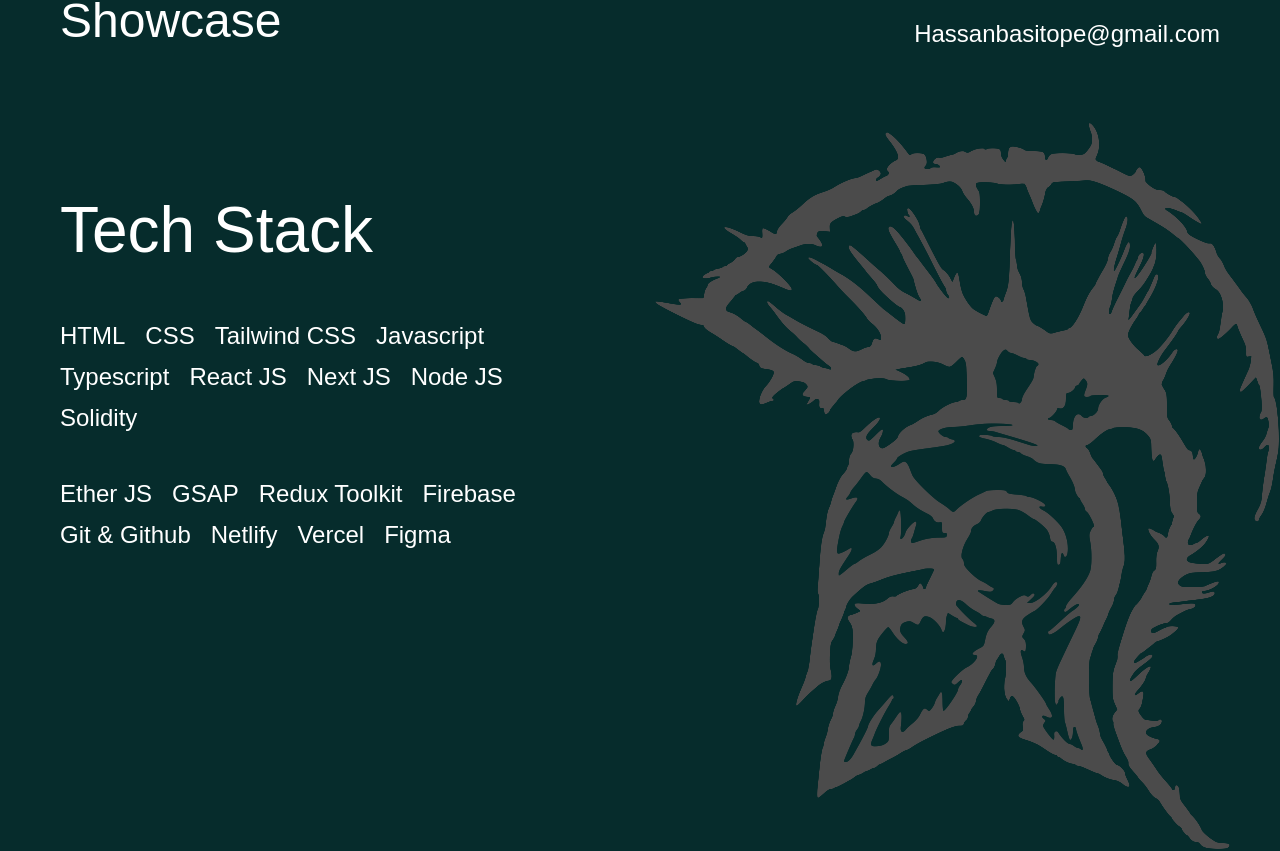
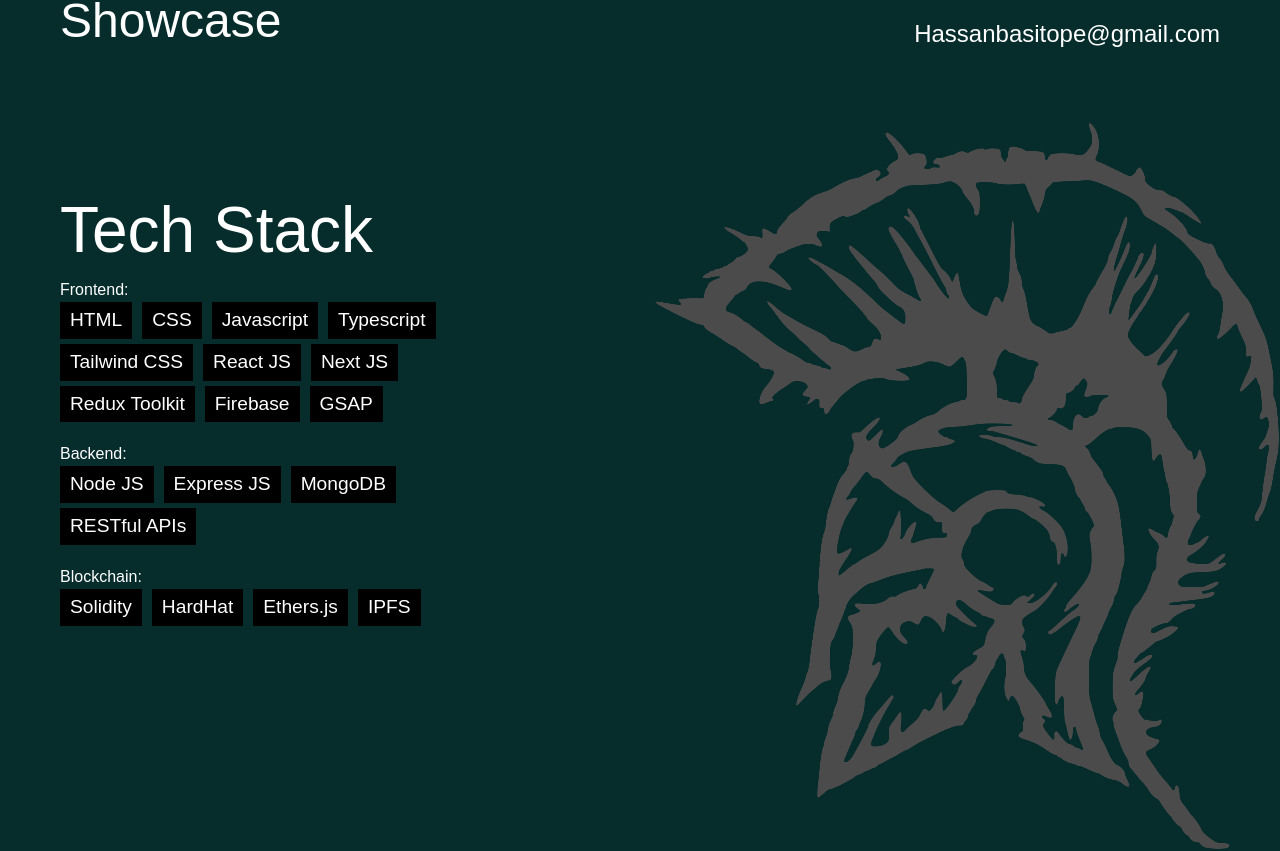
Before and after one commit to Basit46/portfolio_v2, a React (Vite) app: page / in a window 1280 px wide. Shown: the part 718-1569 px from the top of the page. Built offline with nearby package versions, Linux system fonts and the light colour scheme; a web font is replaced by a local one.

Commit message:
styles: updated styles

```diff
--- a/src/components/About.tsx
+++ b/src/components/About.tsx
@@ -1,33 +1,8 @@
-import { useEffect, useRef } from "react";
 import sparta from "../assets/logo.png";
-import { gsap } from "gsap";
 
 const About = () => {
-  const aboutTexts = useRef<any>([]);
-  const aboutSection = useRef(null);
-
-  useEffect(() => {
-    gsap.fromTo(
-      aboutTexts.current,
-      {
-        opacity: 0,
-        y: "50%",
-      },
-      {
-        opacity: 1,
-        y: 0,
-        duration: 1,
-        stagger: 0.1,
-        scrollTrigger: {
-          trigger: aboutSection.current,
-          start: "top center",
-        },
-      }
-    );
-  }, []);
   return (
     <div
-      ref={aboutSection}
       id="about"
       className="about relative mt-[50px] min-h-[100vh] w-full px-[20px] vsm:px-[40px] xmd:px-[60px] pt-[50px]"
     >
@@ -35,44 +10,43 @@
         <img className="sparta object-cover" src={sparta} alt="sparta_Img" />
       </div>
 
-      <h1
-        ref={(el) => aboutTexts.current.push(el)}
-        className="font-braah text-[4rem]"
-      >
-        Tech Stack
-      </h1>
-      {/* <div className="w-full xl:w-[50%]">
-        <p
-          ref={(el) => aboutTexts.current.push(el)}
-          className="text-[1.8rem] w-fit "
-        >
-          Transforming Vision into Reality: Elevating User Experiences Through
-          Innovative Frontend Development. Let's Collaborate to Create Web
-          Solutions that Captivate, Engage, and Inspire.
-        </p>
-      </div> */}
+      <h1 className="font-braah text-[4rem]">Tech Stack</h1>
 
-      <ul ref={(el) => aboutTexts.current.push(el)}>
+      <div>
+        <h1>Frontend:</h1>
+        <ul>
           <li>HTML</li>
           <li>CSS</li>
-        <li>Tailwind CSS</li>
           <li>Javascript</li>
           <li>Typescript</li>
+          <li>Tailwind CSS</li>
           <li>React JS</li>
           <li>Next JS</li>
-        <li>Node JS</li>
-        <li>Solidity</li>
-      </ul>
-      <ul ref={(el) => aboutTexts.current.push(el)}>
-        <li>Ether JS</li>
-        <li>GSAP</li>
           <li>Redux Toolkit</li>
           <li>Firebase</li>
-        <li>Git & Github</li>
-        <li>Netlify</li>
-        <li>Vercel</li>
-        <li>Figma</li>
+          <li>GSAP</li>
         </ul>
+      </div>
+
+      <div>
+        <h1>Backend:</h1>
+        <ul>
+          <li>Node JS</li>
+          <li>Express JS</li>
+          <li>MongoDB</li>
+          <li>RESTful APIs</li>
+        </ul>
+      </div>
+
+      <div>
+        <h1>Blockchain:</h1>
+        <ul>
+          <li>Solidity</li>
+          <li>HardHat</li>
+          <li>Ethers.js</li>
+          <li>IPFS</li>
+        </ul>
+      </div>
     </div>
   );
 };
--- a/src/components/Footer.tsx
+++ b/src/components/Footer.tsx
@@ -21,8 +21,8 @@
       <div className="mt-[50px] vsm:mt-[100px] xmd:mt-0 vsm:flex justify-between">
         <p className="text-[1.6rem] mb-[20px] vsm:mb-0">
           Basit
-          <span className="text-[red] text-[0.9rem]">
-            .css.tsx.jsx.idan.dev
+          <span className="text-[gold] text-[0.9rem]">
+            @ {new Date().getFullYear()}
           </span>
         </p>
         <div className="flex gap-[20px]">
--- a/src/data/projectsData.ts
+++ b/src/data/projectsData.ts
@@ -87,8 +87,8 @@
     id: 5,
     img: bookmarker,
     title: "Online Bookmarker",
-    desc: "An online bookmarker where you can save different things from different sources",
-    site: "https://online-bookmarker.netlify.app/",
-    github: "https://github.com/Basit46/Online-Bookmarker",
+    desc: "A dynamic bookmarking tool that lets you organize and access your favorite online content, with intuitive category creation, robust security measures, and cross-device synchronization.",
+    site: "https://cleanbookmarker.vercel.app/",
+    github: "https://github.com/Basit46/bookmarker",
   },
 ];
--- a/src/index.css
+++ b/src/index.css
@@ -13,10 +13,13 @@
     @apply text-[2rem] md:text-[1.4rem] cursor-pointer hover:text-blue-600 duration-500;
   }
   .about ul {
-    @apply flex flex-wrap gap-x-[20px] gap-y-[5px] w-full vsm:w-[80%] xmd:w-[40%] mt-[40px];
+    @apply flex flex-wrap gap-x-[10px] gap-y-[5px] w-full vsm:w-[80%] xmd:w-[40%] mb-[20px];
+  }
+  .about ul h1 {
+    @apply block;
   }
   .about li {
-    @apply text-[1.3rem] vsm:text-[1.5rem];
+    @apply bg-black px-[10px] py-[4px] text-[1.3rem] vsm:text-[1.2rem];
   }
   .project .link {
     @apply bg-gray-600 px-[20px] py-[8px] flex rounded-[20px] w-fit;
@@ -33,7 +36,6 @@
   perspective: 1000px;
   perspective-origin: top right;
 }
-
 .sides {
   position: relative;
   transform-style: preserve-3d;
```
Also changed, not shown: src/assets/bookmarker.png. Lines whose indentation alone changed are shown as unchanged.
